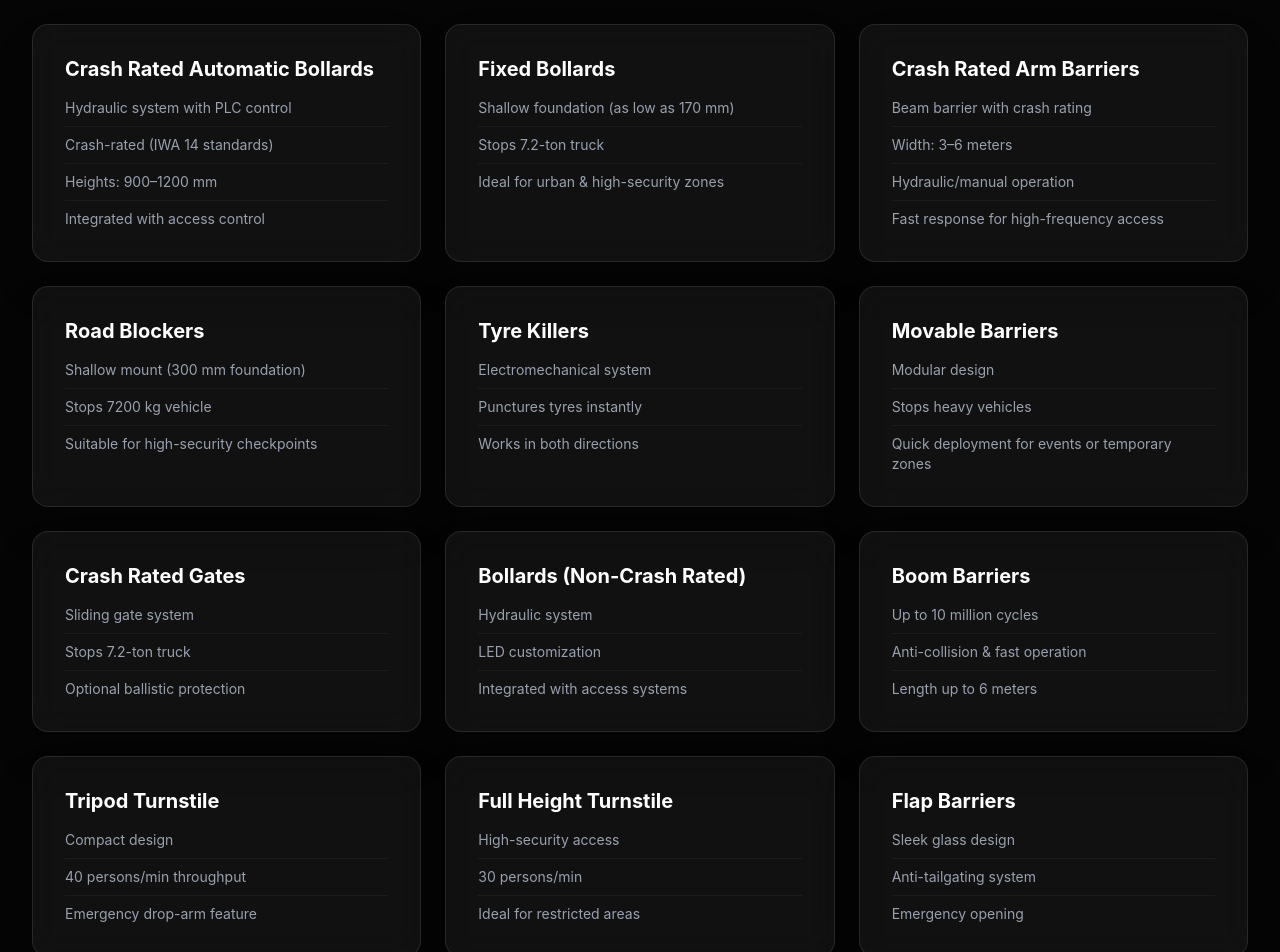
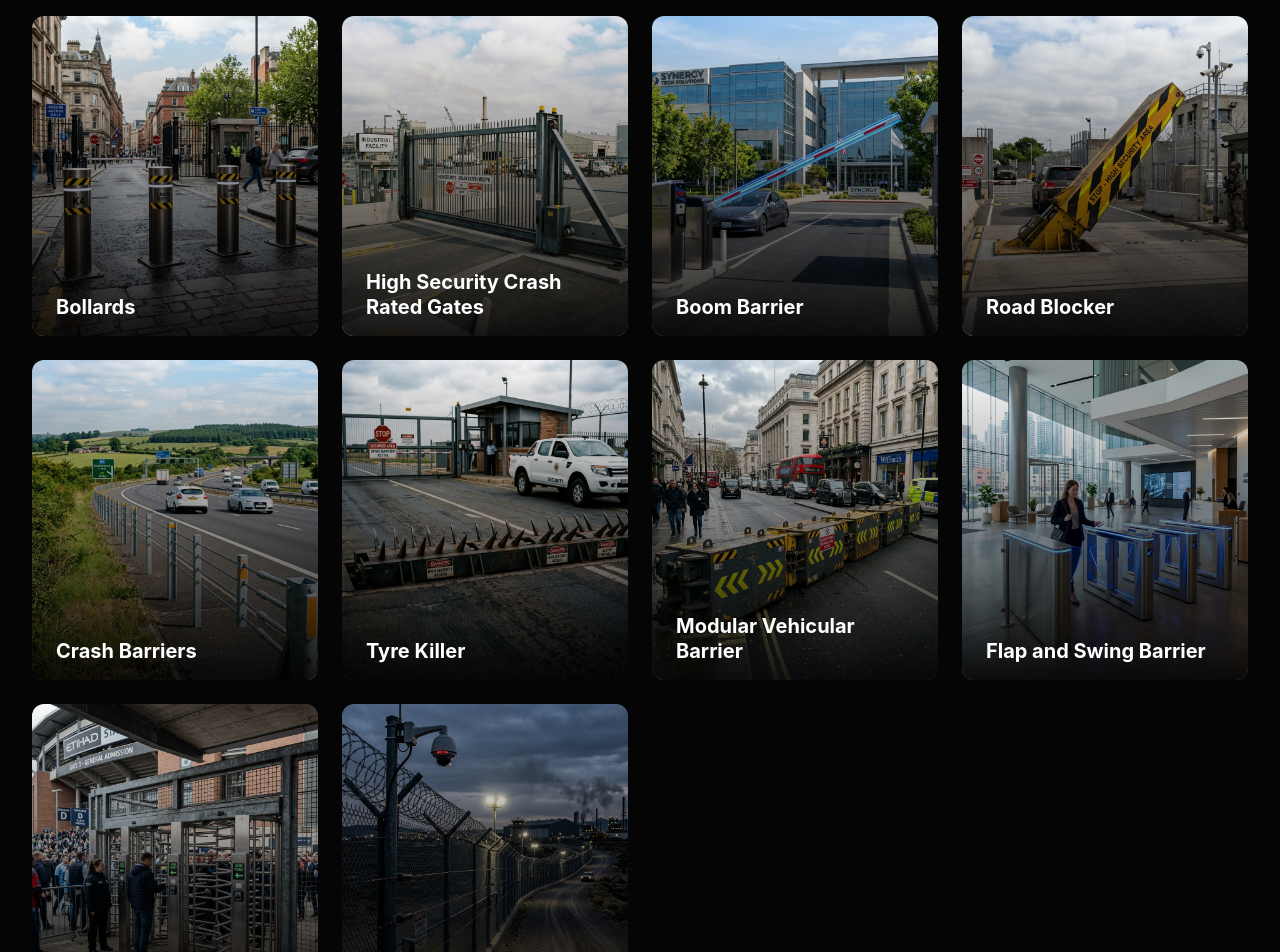
Before and after one commit to YouKnowPrem/BASMI-test1, a React (Vite) app: page /security in a window 1280 px wide. Shown: the part 260-1212 px from the top of the page. Built offline with nearby package versions, Linux system fonts and the light colour scheme.

Commit message:
Update SecurityParams.tsx

```diff
--- a/src/pages/SecurityParams.tsx
+++ b/src/pages/SecurityParams.tsx
@@ -1,112 +1,45 @@
-import { GlassCard } from '../components/GlassCard';
 
 export const SecurityParams = () => {
-  const hvm_systems = [
+  const categories = [
     {
-      title: "Crash Rated Automatic Bollards",
-      points: [
-         "Hydraulic system with PLC control",
-         "Crash-rated (IWA 14 standards)",
-         "Heights: 900–1200 mm",
-         "Integrated with access control"
-      ]
+      title: "Bollards",
+      image: "/bollards.png"
     },
     {
-      title: "Fixed Bollards",
-      points: [
-         "Shallow foundation (as low as 170 mm)",
-         "Stops 7.2-ton truck",
-         "Ideal for urban & high-security zones"
-      ]
+      title: "High Security Crash Rated Gates",
+      image: "/gates.png"
     },
     {
-      title: "Crash Rated Arm Barriers",
-      points: [
-         "Beam barrier with crash rating",
-         "Width: 3–6 meters",
-         "Hydraulic/manual operation",
-         "Fast response for high-frequency access"
-      ]
+      title: "Boom Barrier",
+      image: "/boom_barrier.png"
     },
     {
-      title: "Road Blockers",
-      points: [
-         "Shallow mount (300 mm foundation)",
-         "Stops 7200 kg vehicle",
-         "Suitable for high-security checkpoints"
-      ]
+      title: "Road Blocker",
+      image: "/road_blocker.png"
     },
     {
-      title: "Tyre Killers",
-      points: [
-         "Electromechanical system",
-         "Punctures tyres instantly",
-         "Works in both directions"
-      ]
+      title: "Crash Barriers",
+      image: "/crash_barriers.png"
     },
     {
-      title: "Movable Barriers",
-      points: [
-         "Modular design",
-         "Stops heavy vehicles",
-         "Quick deployment for events or temporary zones"
-      ]
+      title: "Tyre Killer",
+      image: "/tyre_killer.png"
     },
     {
-      title: "Crash Rated Gates",
-      points: [
-         "Sliding gate system",
-         "Stops 7.2-ton truck",
-         "Optional ballistic protection"
-      ]
+      title: "Modular Vehicular Barrier",
+      image: "/modular_barrier.png"
     },
     {
-      title: "Bollards (Non-Crash Rated)",
-      points: [
-         "Hydraulic system",
-         "LED customization",
-         "Integrated with access systems"
-      ]
+      title: "Flap and Swing Barrier",
+      image: "/flap_barrier.png"
     },
     {
-      title: "Boom Barriers",
-      points: [
-         "Up to 10 million cycles",
-         "Anti-collision & fast operation",
-         "Length up to 6 meters"
-      ]
+      title: "Turnstiles",
+      image: "/turnstiles.png"
     },
     {
-      title: "Tripod Turnstile",
-      points: [
-         "Compact design",
-         "40 persons/min throughput",
-         "Emergency drop-arm feature"
-      ]
-    },
-    {
-      title: "Full Height Turnstile",
-      points: [
-         "High-security access",
-         "30 persons/min",
-         "Ideal for restricted areas"
-      ]
-    },
-    {
-      title: "Flap Barriers",
-      points: [
-         "Sleek glass design",
-         "Anti-tailgating system",
-         "Emergency opening"
-      ]
-    },
-    {
-      title: "Speed Gates",
-      points: [
-         "Premium design",
-         "30 persons/min",
-         "Suitable for corporate & airports"
-      ]
+      title: "Perimeter Intrusion Detection System",
+      image: "/perimeter_security.png"
     }
   ];
 
@@ -114,25 +47,37 @@ export const SecurityParams = () => {
     <div className="min-h-screen bg-[#050505] pt-32 pb-20">
       <div className="max-w-7xl mx-auto px-4 sm:px-6 lg:px-8">
 
-        <h1 className="text-4xl md:text-5xl font-black text-white tracking-tight uppercase mb-4">
-          HVM <span className="text-transparent bg-clip-text bg-gradient-to-r from-blue-400 to-blue-600">Systems</span>
-        </h1>
-        <p className="text-lg text-gray-400 font-light max-w-3xl mb-16">
-          Rigorous technical specifications for Hostile Vehicle Mitigation and Access Control.
-        </p>
+        <div className="text-center mb-16">
+          <h2 className="text-3xl md:text-4xl font-bold text-white mb-4 uppercase tracking-wider">
+            What We Do For You
+          </h2>
+          <p className="text-lg md:text-xl text-gray-400 font-light">
+            Discover High Quality HVM Solutions
+          </p>
+        </div>
 
-        <div className="grid grid-cols-1 md:grid-cols-2 lg:grid-cols-3 gap-6">
-          {hvm_systems.map((system, idx) => (
-             <GlassCard key={idx} className="p-8 border-l-4 border-l-blue-500/50 flex flex-col justify-between">
-                <h3 className="text-xl font-bold text-white mb-4 leading-tight">{system.title}</h3>
-                <ul className="space-y-2 mt-auto">
-                   {system.points.map((point, i) => (
-                      <li key={i} className="text-sm text-gray-400 border-b border-white/5 pb-2 last:border-0 last:pb-0">
-                         {point}
-                      </li>
-                   ))}
-                </ul>
-             </GlassCard>
+        <div className="grid grid-cols-1 sm:grid-cols-2 lg:grid-cols-3 xl:grid-cols-4 gap-6">
+          {categories.map((category, idx) => (
+            <div
+              key={idx}
+              className="group relative h-80 rounded-xl overflow-hidden cursor-pointer"
+            >
+              {/* Background Image with Hover Scale */}
+              <div
+                className="absolute inset-0 bg-cover bg-center transition-transform duration-700 ease-in-out group-hover:scale-110"
+                style={{ backgroundImage: `url(${category.image})` }}
+              />
+
+              {/* Gradient Overlay */}
+              <div className="absolute inset-0 bg-gradient-to-t from-black/90 via-black/40 to-transparent transition-opacity duration-500 group-hover:opacity-80" />
+
+              {/* Text Content */}
+              <div className="absolute inset-0 flex items-end p-6">
+                <h3 className="text-xl font-bold text-white leading-tight transform translate-y-2 transition-transform duration-500 group-hover:translate-y-0">
+                  {category.title}
+                </h3>
+              </div>
+            </div>
           ))}
         </div>
       </div>
```
